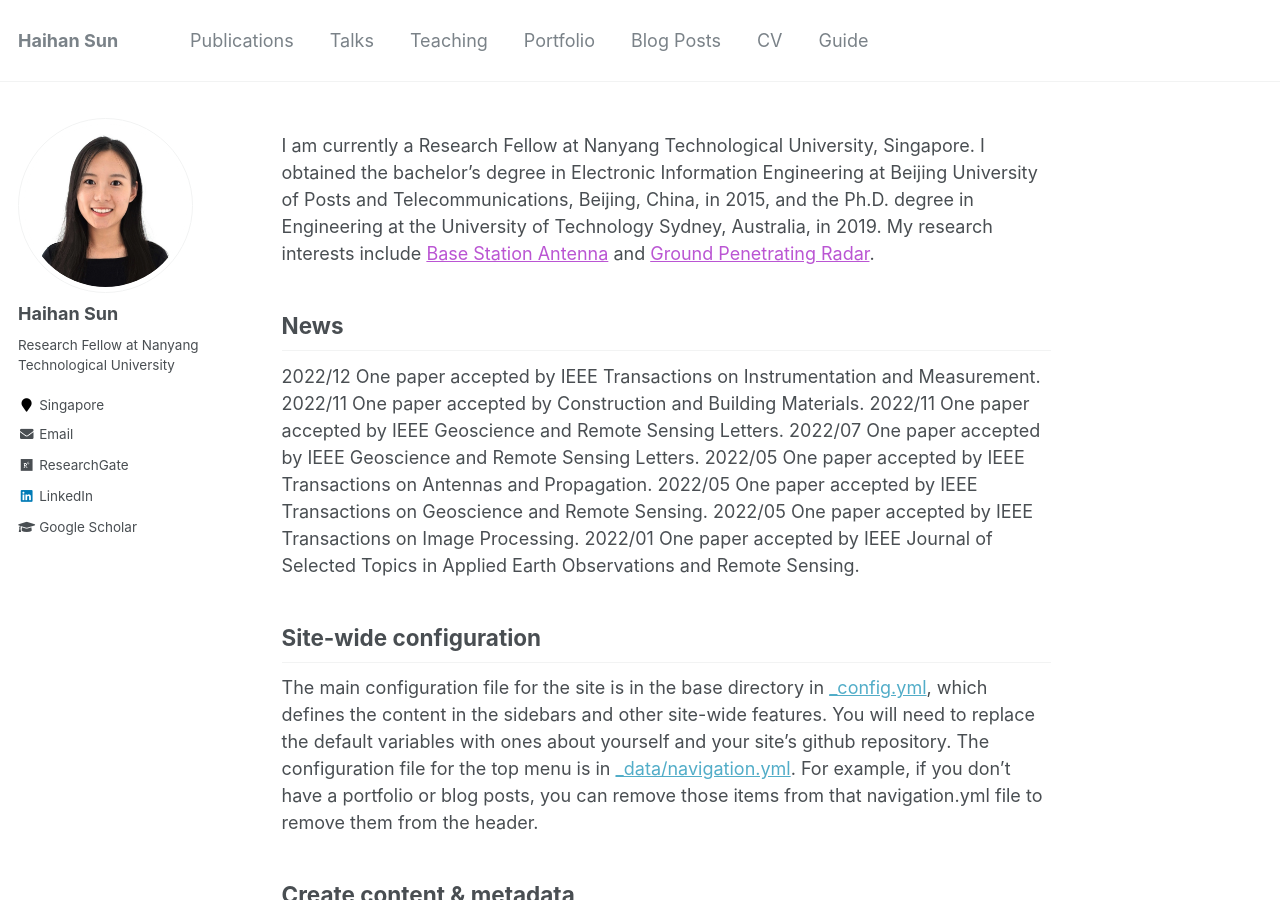
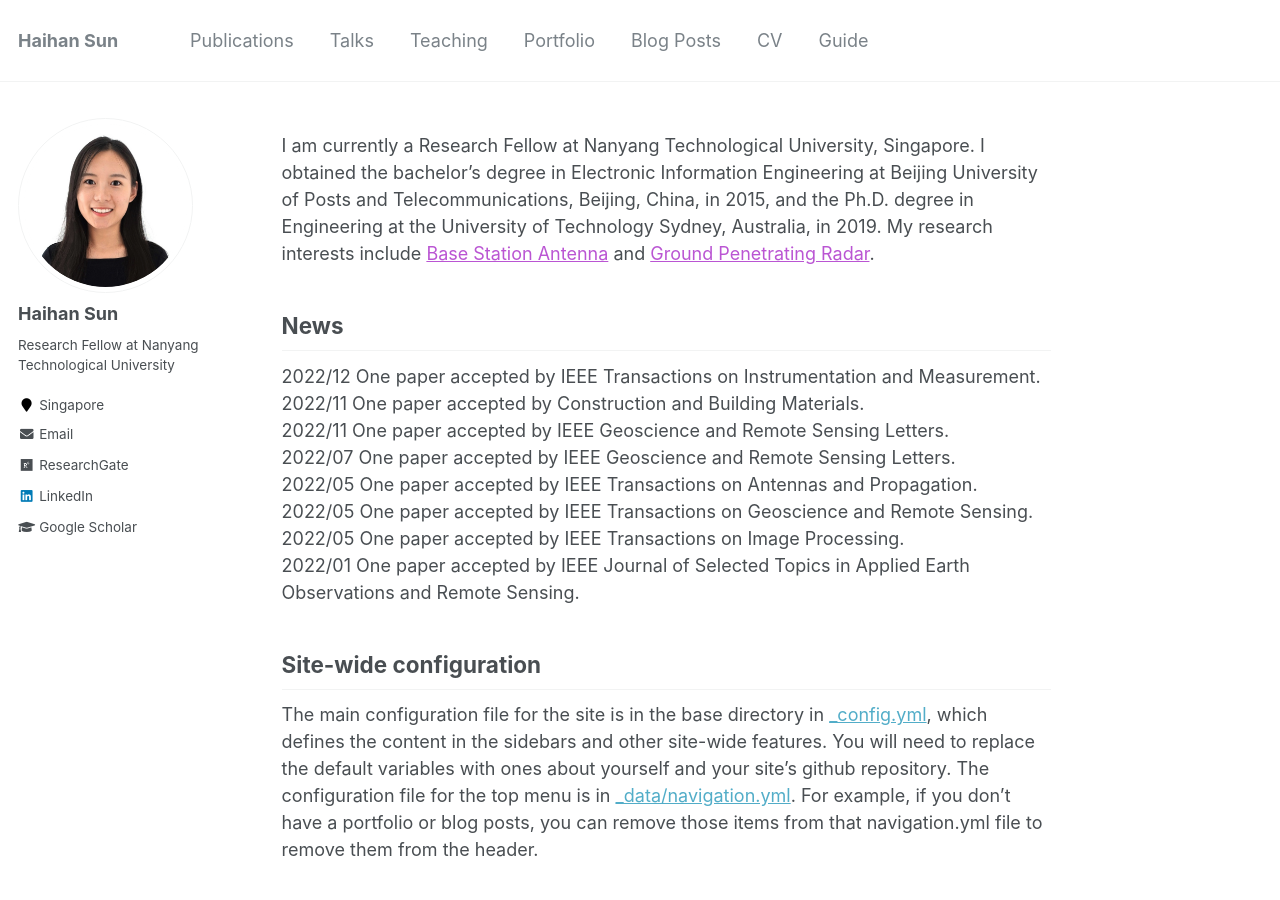
Before and after one commit to Haihan-Sun/Haihan-Sun.github.io, a Jekyll site: the page built from _pages/about.md, in a window 1280 px wide and 900 px high. Built offline with Jekyll 4.4.1, drawn with Linux system fonts in a browser that asks for light colours.

```diff
--- a/_pages/about.md
+++ b/_pages/about.md
@@ -12,13 +12,13 @@ I am currently a Research Fellow at Nanyang Technological University, Singapore.
 
 News
 ------
-2022/12 One paper accepted by IEEE Transactions on Instrumentation and Measurement.
-2022/11 One paper accepted by Construction and Building Materials.
-2022/11 One paper accepted by IEEE Geoscience and Remote Sensing Letters.
-2022/07 One paper accepted by IEEE Geoscience and Remote Sensing Letters.
-2022/05 One paper accepted by IEEE Transactions on Antennas and Propagation.
-2022/05 One paper accepted by IEEE Transactions on Geoscience and Remote Sensing.
-2022/05 One paper accepted by IEEE Transactions on Image Processing.
+2022/12 One paper accepted by IEEE Transactions on Instrumentation and Measurement. <br>
+2022/11 One paper accepted by Construction and Building Materials. <br>
+2022/11 One paper accepted by IEEE Geoscience and Remote Sensing Letters. <br>
+2022/07 One paper accepted by IEEE Geoscience and Remote Sensing Letters. <br>
+2022/05 One paper accepted by IEEE Transactions on Antennas and Propagation.  <br>
+2022/05 One paper accepted by IEEE Transactions on Geoscience and Remote Sensing.  <br>
+2022/05 One paper accepted by IEEE Transactions on Image Processing.  <br>
 2022/01 One paper accepted by IEEE Journal of Selected Topics in Applied Earth Observations and Remote Sensing.
 
 Site-wide configuration
```
